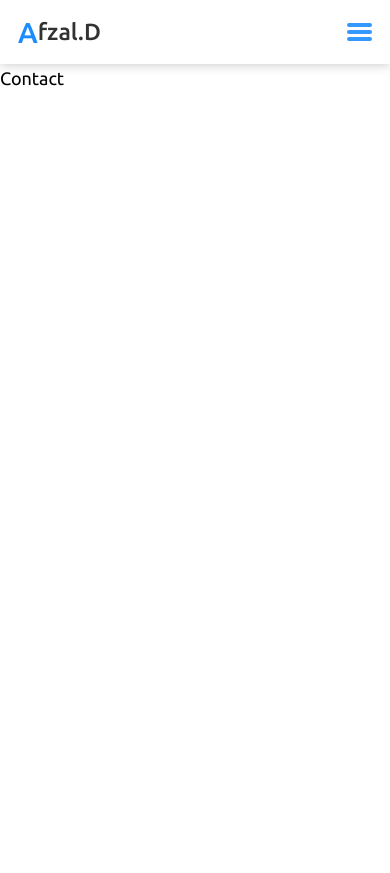
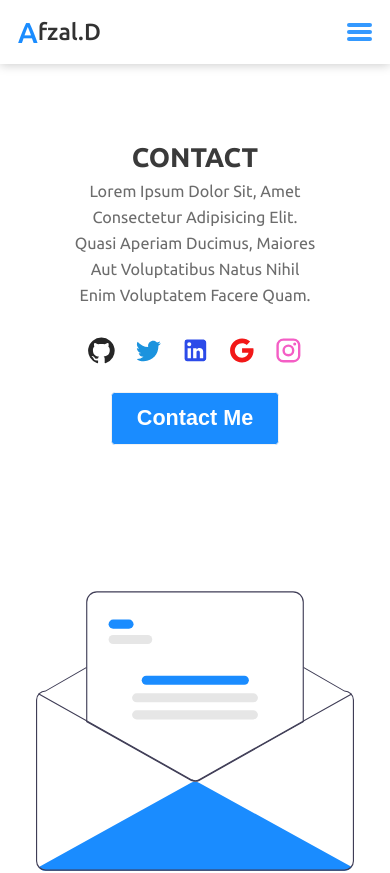
Before and after one commit to Afzal-husen/Portfolio-nextjs, a Next.js app: page /Contact in a window 390 px wide. Shown: the top 873 px of the page. Built offline with nearby package versions, Linux system fonts and the light colour scheme.

Commit message:
made contact page

```diff
--- /dev/null
+++ b/src/components/SocialHandles.jsx
@@ -0,0 +1,44 @@
+import Link from "next/link";
+import styles from "../styles/SocialHandles.module.css"
+import {
+    GitHub,
+    Twitter,
+    LinkedIn,
+    Google,
+    Instagram,
+  } from "@mui/icons-material";
+
+
+const SocialHandles = () => {
+  return (
+    <div className={styles.container}>
+      <div className={styles.wrapper}>
+        {/* social handles */}
+        <div className={styles.icons}>
+          <a href="https://github.com/Afzal-husen" target="_blank">
+            <GitHub className={styles.github} />
+          </a>
+          <a href="https://twitter.com/Afzal_Diwan_7" target="_blank">
+            <Twitter className={styles.twitter} />
+          </a>
+          <a
+            href="https://www.linkedin.com/in/afzal-diwan-7202b8239/"
+            target="_blank">
+            <LinkedIn className={styles.linkdn} />
+          </a>
+          <a href="mailto:afzalhusen3@gmail.com">
+            <Google className={styles.google} />
+          </a>
+          <a href="https://www.instagram.com/Afzal_Diwan_7/" target="_blank">
+            <Instagram className={styles.insta} />
+          </a>
+        </div>
+        <button>
+          <Link href="/Contact">Contact Me</Link>
+        </button>
+      </div>
+    </div>
+  );
+};
+
+export default SocialHandles;
--- a/src/pages/Contact.jsx
+++ b/src/pages/Contact.jsx
@@ -1,12 +1,31 @@
-import DarkThemeLayout from "@/components/DarkThemeLayout"
-
+import DarkThemeLayout from "@/components/DarkThemeLayout";
+import styles from "../styles/Contact.module.css";
+import Image from "next/image";
+import SocialHandles from "@/components/SocialHandles";
 
 const Contact = () => {
   return (
     <DarkThemeLayout>
-      <div>Contact</div>
+      <div className={styles.container}>
+        <div className={styles.wrapper}>
+          <div className={styles.image_container}>
+            <Image src={"/images/email.svg"} width={500} height={500} />
+          </div>
+          <div className={styles.contact_detail}>
+            <div className={styles.contact}>
+              <h2>Contact</h2>
+              <p>
+                Lorem ipsum dolor sit, amet consectetur adipisicing elit. Quasi
+                aperiam ducimus, maiores aut voluptatibus natus nihil enim
+                voluptatem facere quam.
+              </p>
+            </div>
+            <SocialHandles />
+          </div>
+        </div>
+      </div>
     </DarkThemeLayout>
-  )
-}
+  );
+};
 
-export default Contact
+export default Contact;
--- /dev/null
+++ b/src/styles/Contact.module.css
@@ -0,0 +1,46 @@
+.container {
+    padding: 2rem;
+}
+
+.wrapper {
+    display: flex;
+    justify-content: space-between;
+    align-items: center;
+}
+
+.image_container {
+}
+
+.contact_detail {
+    padding: 2rem;
+
+}
+
+.contact {
+    display: flex;
+    flex-direction: column;
+    align-items: center;
+    justify-content: center;
+
+}
+.contact h2 {
+    margin: 0;
+    color: #3a3a3a;
+    font-weight: 700;
+    text-transform: uppercase;
+}
+.contact p {
+    margin: 0;
+    color: #6c6c6c;
+    font-size: 0.9rem;
+    font-weight: 400;
+    text-align: center;
+    text-transform: capitalize;
+}
+
+/* for mobile */
+@media only screen and (max-width: 480px) {
+    .wrapper {
+      flex-direction: column-reverse;
+    }
+}
--- a/src/styles/ProjectCard.module.css
+++ b/src/styles/ProjectCard.module.css
@@ -33,7 +33,6 @@
   margin: 0;
   font-size: 1.2rem;
   color: #444444;
-    /* border: 1px solid black; */
   padding: 0.5rem;
 }
 
@@ -52,7 +51,6 @@
 }
 
 .heading button:hover {
-    /* border: 1.5px solid #1a8cff; */
   background-color: #1a8cff;
   color: #ffffff;
 }
--- /dev/null
+++ b/src/styles/SocialHandles.module.css
@@ -0,0 +1,129 @@
+
+
+.wrapper {
+    display: grid;
+    place-items: center;
+  }
+
+  .wrapper > button {
+    /* background-color: #0099cd; */
+    background-color: #1a8cff;
+    padding: 0.7rem 1.4rem;
+    color: #fff;
+    border: 1.2px solid #f2f2f2;
+    border-radius: 0.2rem;
+    font-weight: 600;
+    font-size: 1.2em;
+    transition: 0.5s all ease-in;
+    cursor: pointer;
+  }
+
+  .wrapper > button:hover {
+    background-color: #f2f2f2;
+    color: #1a8cff;
+    border: 1.2px solid #1a8cff;
+    box-shadow: 0 0 5px #1a8cff;
+  }
+
+  .icons {
+    display: flex;
+    align-items: center;
+    gap: 1rem;
+    margin: 2rem auto;
+    cursor: pointer;
+  }
+
+  .icons a {
+    width: 2.5rem;
+    height: 2.5rem;
+    border-radius: 50%;
+    display: grid;
+    place-items: center;
+  }
+
+  .icons .github {
+    color: #262626;
+    border-radius: 50%;
+    width: 100%;
+    height: 100%;
+    transition: 0.3s all ease;
+  }
+  .icons .github:hover {
+    box-shadow: 0 0 10px #2b2b2b;
+    transform: scale(1.1);
+  }
+
+  .icons .twitter {
+    color: #1b93de;
+    border-radius: 50%;
+    width: 100%;
+    height: 100%;
+    transition: 0.3s all ease;
+  }
+  .icons .twitter:hover {
+    box-shadow: 0 0 10px #1b93de;
+    transform: scale(1.1);
+  }
+
+  .icons .linkdn {
+    color: #2c4be9;
+    border-radius: 50%;
+    width: 100%;
+    height: 100%;
+    transition: 0.3s all ease;
+  }
+  .icons .linkdn:hover {
+    box-shadow: 0 0 10px #2c4be9;
+    transform: scale(1.1);
+  }
+
+  .icons .google {
+    color: #f21818;
+    border-radius: 50%;
+    width: 100%;
+    height: 100%;
+    transition: 0.3s all ease;
+  }
+  .icons .google:hover {
+    box-shadow: 0 0 10px #f21818;
+    transform: scale(1.1);
+  }
+
+  .icons .insta {
+    color: #f45ec5;
+    border-radius: 50%;
+    width: 100%;
+    height: 100%;
+    transition: 0.3s all ease;
+  }
+  .icons .insta:hover {
+    box-shadow: 0 0 10px #f45ec5;
+    transform: scale(1.1);
+  }
+
+ /* for mobile */
+@media only screen and (max-width: 480px) {
+
+    .icons {
+      margin: 1.5rem auto;
+    }
+
+    .icons a {
+      width: 1.6rem;
+      height: 1.6rem;
+    }
+
+  }
+
+  /* for Ipad and Tablets */
+  @media only screen and (max-width: 768px) and (min-width: 481px) {
+    .icons {
+      margin: 1.5rem auto;
+    }
+
+    .icons a {
+      width: 1.8rem;
+      height: 1.8rem;
+    }
+
+  }
```
Also changed, not shown: src/components/Button.jsx (added, +12 -0 lines), src/pages/Home.jsx (+4 -35 lines), src/styles/Button.module.css (added, +26 -0 lines), src/styles/Home.module.css (+14 -131 lines), public/images/email.svg (added). Lines whose indentation alone changed are shown as unchanged.
